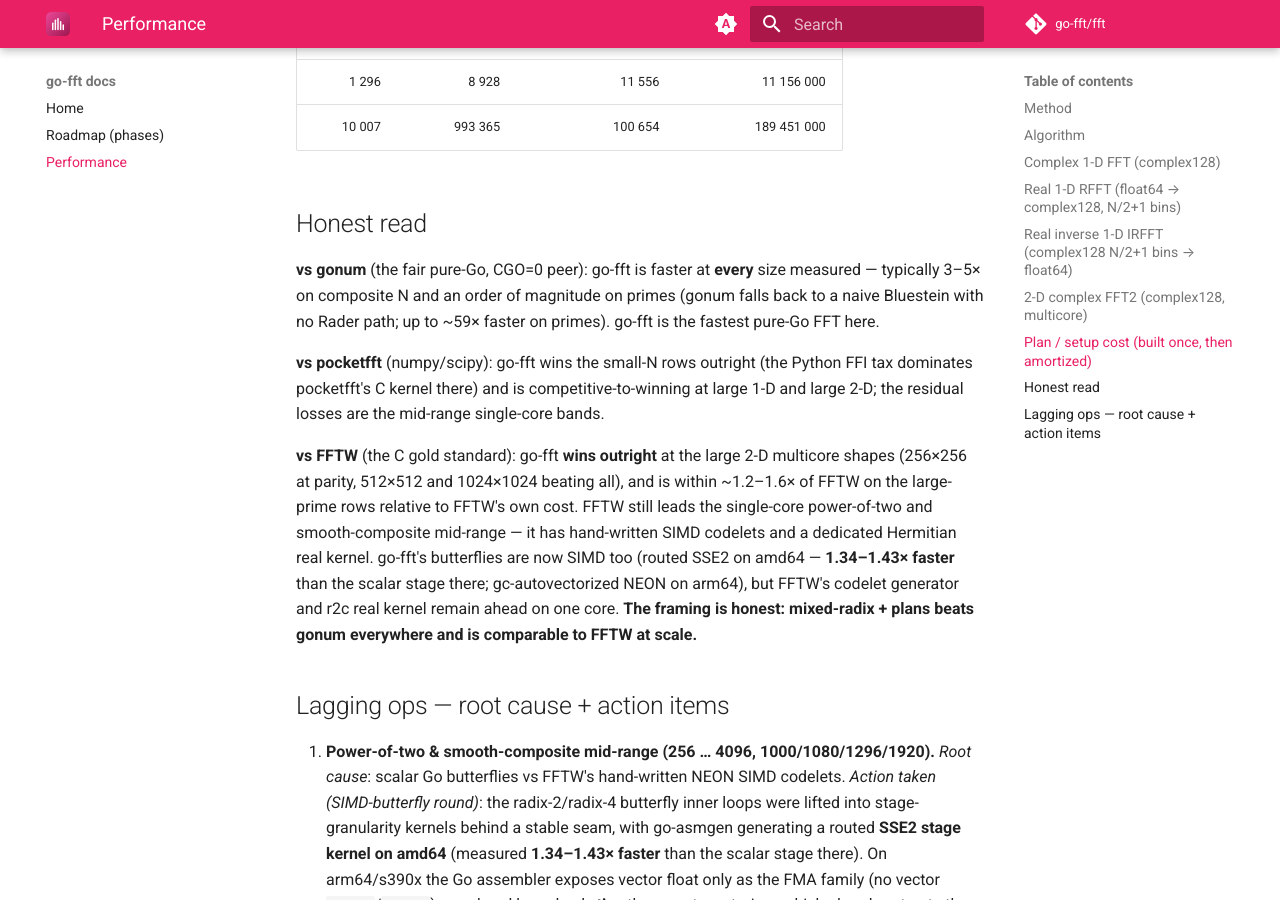
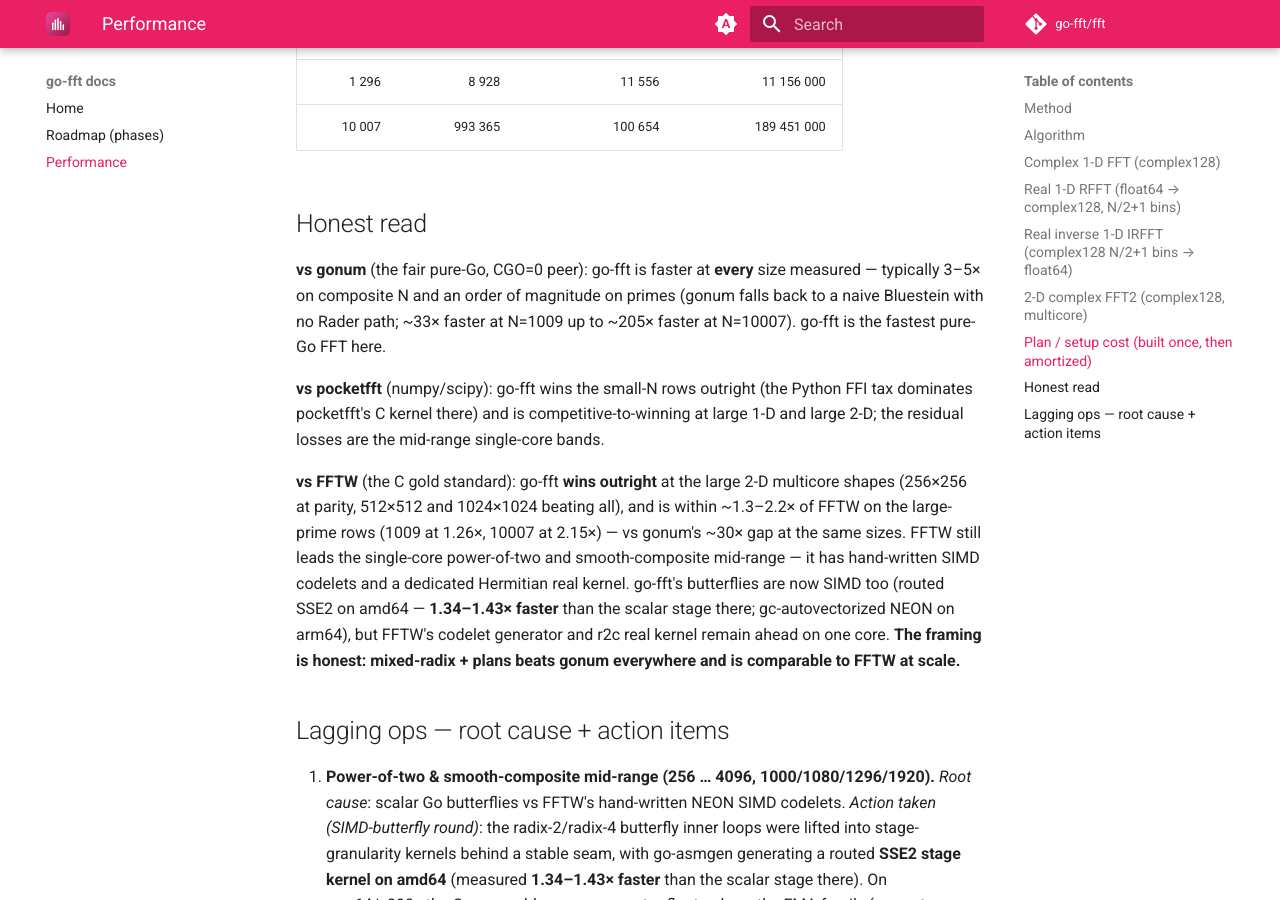
Before and after one commit to go-fft/docs, an MkDocs documentation site: the page built from docs/performance.md, in a window 1280 px wide and 900 px high, scrolled down 5196 px. Built offline with MkDocs 1.6.1 and Material for MkDocs 9.7.7, drawn with Linux system fonts in a browser that asks for light colours; comment, search, counter and statistics services are not loaded; the version menu is left out.

Commit message:
docs: fix unbacked gonum figure and stale Ruby-binding status (#1)
performance.md claimed go-fft is "up to ~59x faster" than gonum on primes;
the actual ratios computable from this page's own table are ~33x at N=1009
and ~205x at N=10007 - fix to the real, verifiable range. Also fix the
"within ~1.2-1.6x of FFTW on the large-prime rows" summary line, which did
not match the table's own 10007 row (2.15x) - restate with the two actual
per-N ratios.

roadmap.md (mirrors fft/docs/plan-fft.md) had the same internal
contradiction as the upstream file: Motivation said the go-embedded-ruby FFT
binding was "planned, Phase 4" while Phase 5 in the same document says it
shipped and is DONE. Fixed to match.

Verified: pkgx mkdocs build --strict clean.

```diff
--- a/docs/performance.md
+++ b/docs/performance.md
@@ -157,8 +157,8 @@
 
 **vs gonum** (the fair pure-Go, CGO=0 peer): go-fft is faster at **every** size
 measured — typically 3–5× on composite N and an order of magnitude on primes
-(gonum falls back to a naive Bluestein with no Rader path; up to ~59× faster on
-primes). go-fft is the fastest pure-Go FFT here.
+(gonum falls back to a naive Bluestein with no Rader path; ~33× faster at
+N=1009 up to ~205× faster at N=10007). go-fft is the fastest pure-Go FFT here.
 
 **vs pocketfft** (numpy/scipy): go-fft wins the small-N rows outright (the Python
 FFI tax dominates pocketfft's C kernel there) and is competitive-to-winning at
@@ -166,7 +166,8 @@
 
 **vs FFTW** (the C gold standard): go-fft **wins outright** at the large 2-D
 multicore shapes (256×256 at parity, 512×512 and 1024×1024 beating all), and is
-within ~1.2–1.6× of FFTW on the large-prime rows relative to FFTW's own cost.
+within ~1.3–2.2× of FFTW on the large-prime rows (1009 at 1.26×, 10007 at
+2.15×) — vs gonum's ~30× gap at the same sizes.
 FFTW still leads the single-core power-of-two and smooth-composite mid-range — it
 has hand-written SIMD codelets and a dedicated Hermitian real kernel. go-fft's
 butterflies are now SIMD too (routed SSE2 on amd64 — **1.34–1.43× faster** than
```
Also changed, not shown: docs/roadmap.md (+2 -2 lines).
